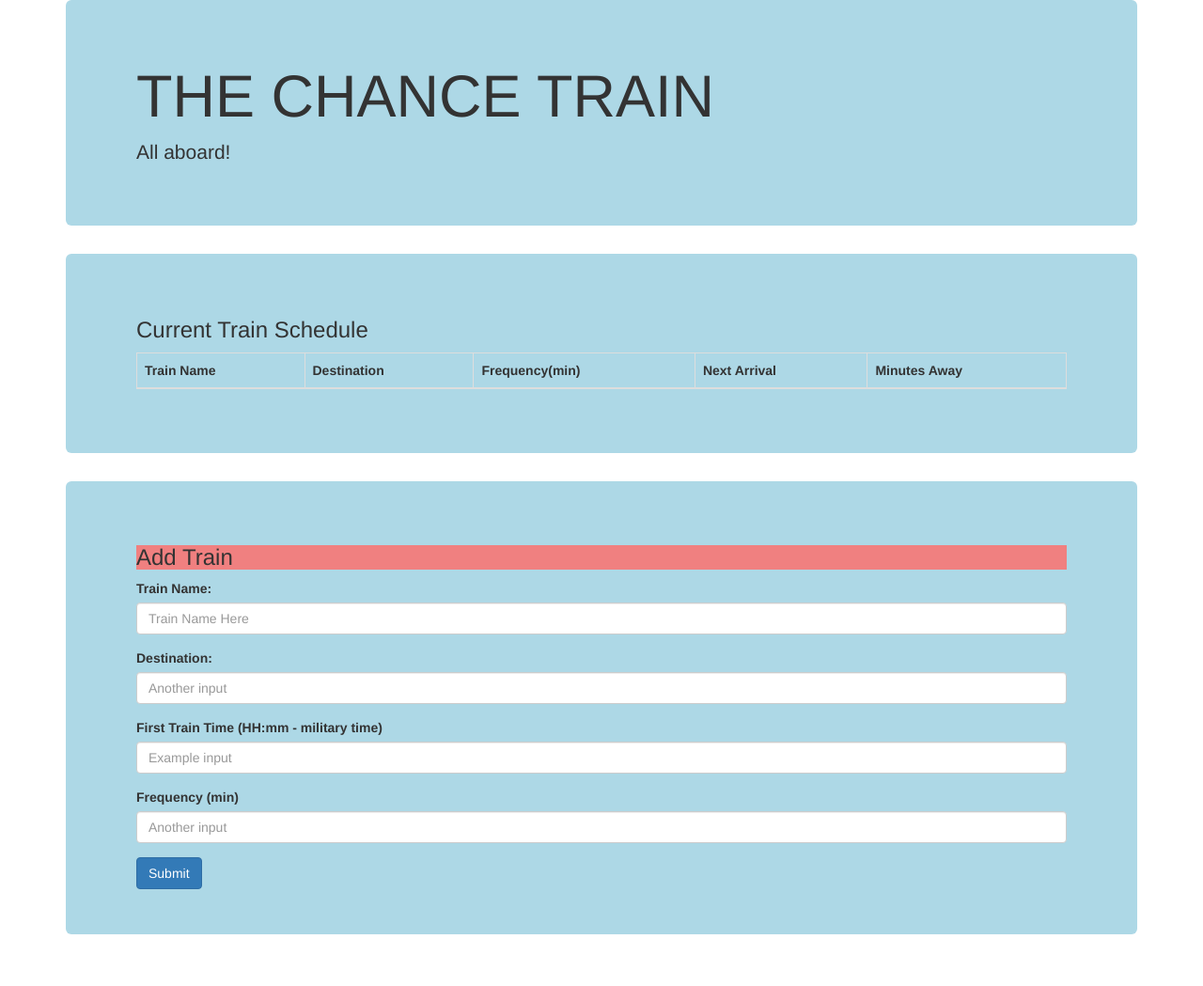
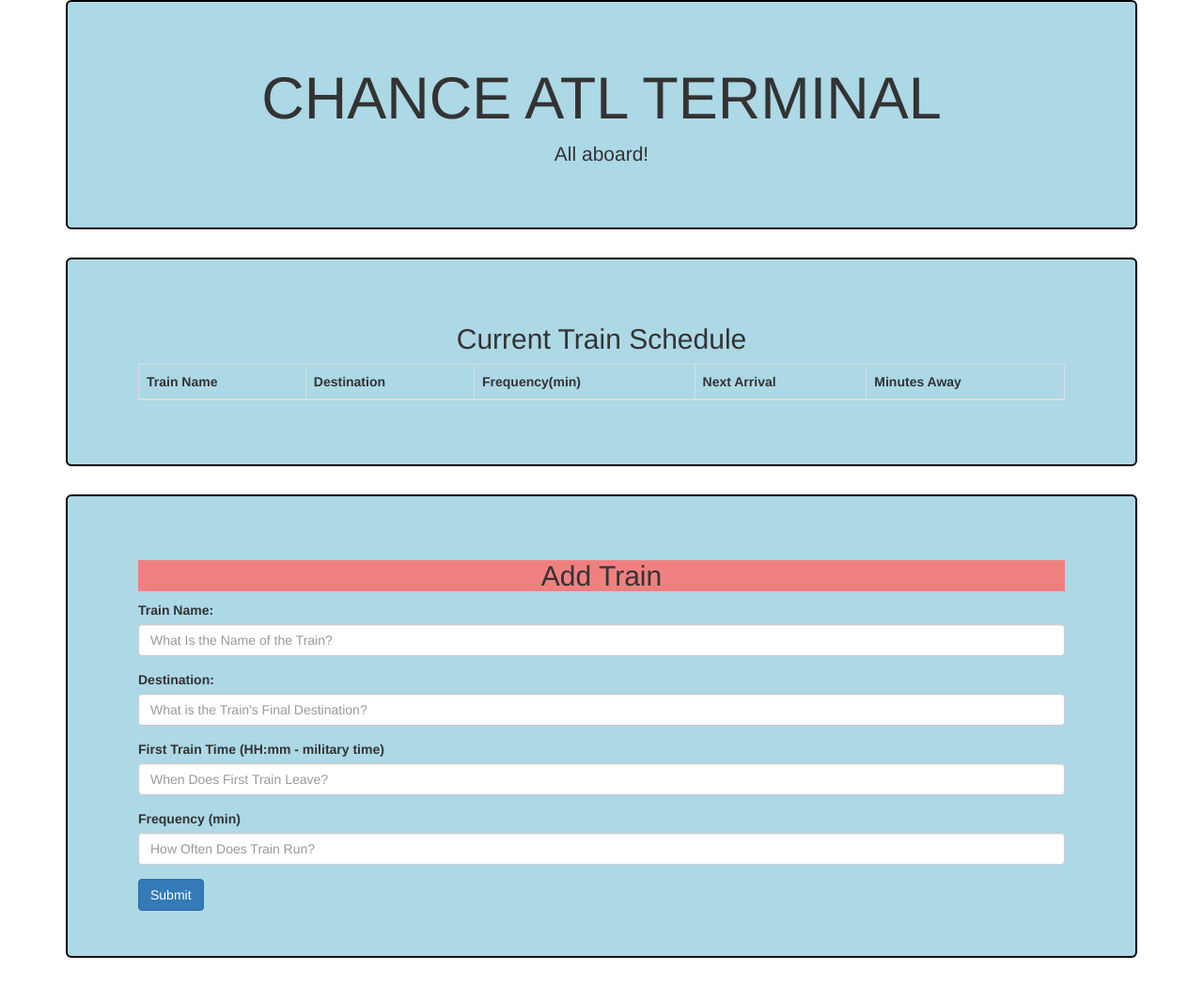
Before and after one commit to phiniezyc/Train-Schedule, a plain HTML site: page index.html in a window 1280 px wide. Shown: the whole page at 94% size. Before the commit the page ends 1024 px from the top, so only its background shows below. Drawn offline with nearby package versions, Linux system fonts and the light colour scheme; no server answers.

Commit message:
changed heading alignment to center and added a border to the jumbotrons. Also updated placeholder text

```diff
--- a/assets/css/style.css
+++ b/assets/css/style.css
@@ -1,7 +1,13 @@
 .jumbotron {
     background-color: lightblue;
+    border: 2px solid black;
+}
+
+.textAlignMiddle {
+    text-align: center;
 }
 
 #addTrainHeading {
     background-color: lightcoral;
+    text-align: center;
 }
--- a/index.html
+++ b/index.html
@@ -12,9 +12,9 @@
 
 <body>
     <div class="container">
-    <div class="jumbotron">
-        <div class="container">
-            <h1>THE CHANCE TRAIN</h1>
+    <div class="jumbotron ">
+        <div class="container textAlignMiddle">
+            <h1>CHANCE ATL TERMINAL</h1>
             <p>All aboard!</p>
         </div>
     </div>
@@ -22,8 +22,8 @@
 
     <div class="container">
     <div class="jumbotron">
-        <div class="container">
-            <h3>Current Train Schedule</h1>
+        <div class="container textAlignMiddle">
+            <h2>Current Train Schedule</h2>
             <table class="table table-bordered table-hover border 1">
                 <thead>
                     <tr>
@@ -48,23 +48,23 @@
     <div class = "container">
     <div class="jumbotron">
         <div class="container">
-            <h3 id="addTrainHeading">Add Train</h3>
+            <h2 id="addTrainHeading">Add Train</h2>
             <form>
                 <div class="form-group">
                     <label class="form-control-label">Train Name:</label>
-                    <input type="text" class="form-control" id = "trainNameFormInput" placeholder="Train Name Here">
+                    <input type="text" class="form-control" id = "trainNameFormInput" placeholder="What Is the Name of the Train?">
                 </div>
                 <div class="form-group">
                     <label class="form-control-label">Destination:</label>
-                    <input type="text" class="form-control" id="trainDestinationFormInput" placeholder="Another input">
+                    <input type="text" class="form-control" id="trainDestinationFormInput" placeholder="What is the Train's Final Destination?">
                 </div>
                 <div class="form-group">
                         <label class="form-control-label">First Train Time (HH:mm - military time)</label>
-                        <input type="text" class="form-control" id="firstTrainTimeInput" placeholder="Example input">
+                        <input type="text" class="form-control" id="firstTrainTimeInput" placeholder="When Does First Train Leave?">
                     </div>
                     <div class="form-group">
                         <label class="form-control-label">Frequency (min)</label>
-                        <input type="text" class="form-control" id="trainFrequency" placeholder="Another input">
+                        <input type="text" class="form-control" id="trainFrequency" placeholder="How Often Does Train Run?">
                     </div>
                 <button type="submit" id="addTrainSubmitButton" class="btn btn-primary">Submit</button>
             </form>
```
